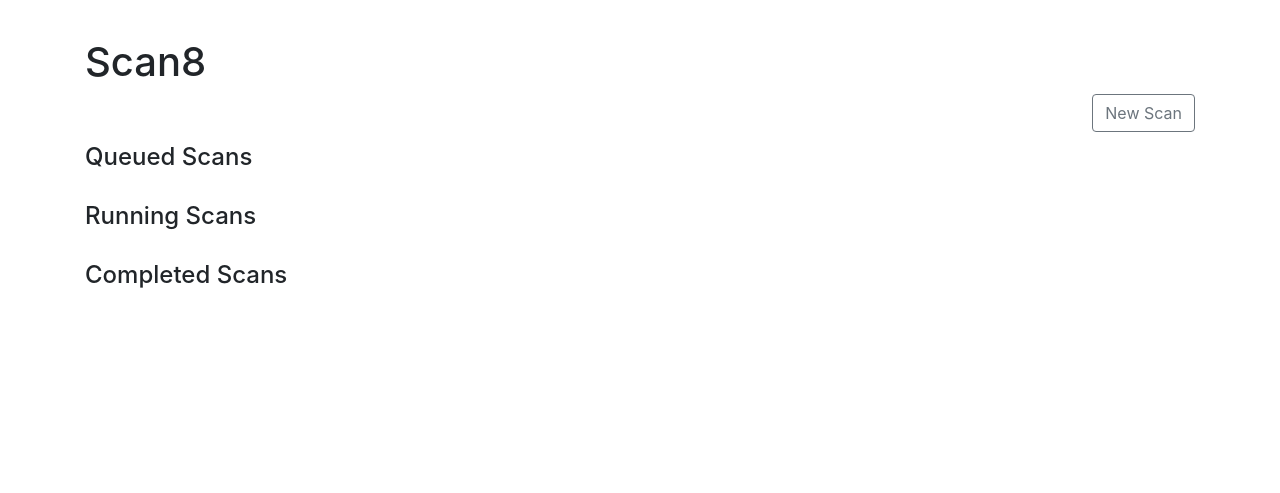
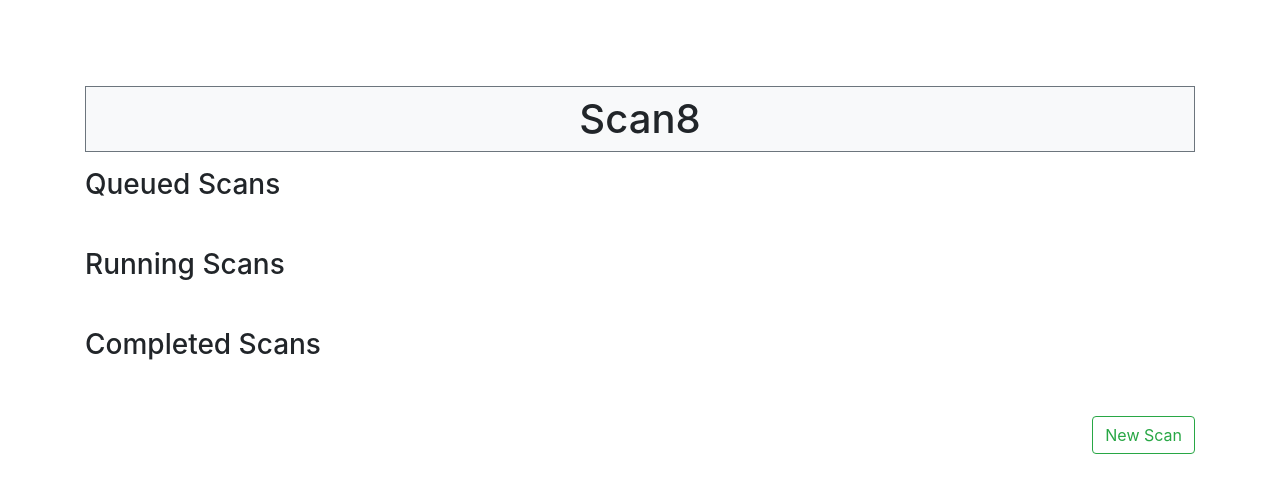
Before and after one commit to c2siorg/Scan8, a Flask app: page / in a window 1280 px wide. Shown: the top 493 px of the page. Run offline with Flask 2, Linux system fonts and the light colour scheme; data that the repository does not hold is empty; some libraries are stand-ins or nearby versions.

Commit message:
Dashboard Improvements
Signed-off-by: hs05june <harpreet.singh.cse21@itbhu.ac.in>

```diff
--- a/Dashboard/templates/index.html
+++ b/Dashboard/templates/index.html
@@ -17,15 +17,15 @@
 </head>
 
 <body>
-    <div class="container">
+    <div class="container mt-5">
 
 
-        <h1>Scan8</h1>
-        <button type="button" name="button" class="btn btn-outline-secondary" onclick="openUploader()">New Scan</button>
+        <h1 class="text-center mb-3 bg-light py-2 border border-secondary">Scan8</h1>
 
-        <h4>Queued Scans</h4>
-        <div class="list">
+        <h3 class="mt-3 mb-2">Queued Scans</h3>
+        <ol type="1" class="list">
             {% for item in prequeued %}
+            <li class="my-1">
             <div class="indexRow row">
                 <div class="col-sm">
                     <h6>Scan #{{ item["_id"] }}</h6>
@@ -41,9 +41,11 @@
                     </div>
                 </div>
             </div>
+            </li>
             {% endfor %}
 
             {% for item in queued %}
+            <li class="my-1">
             <div class="indexRow row">
                 <div class="col-sm">
                     <h6>Scan #{{ item["_id"] }}</h6>
@@ -59,12 +61,14 @@
                     </div>
                 </div>
             </div>
+            </li>
             {% endfor %}
-        </div>
+        </ol>
 
-        <h4>Running Scans</h4>
-        <div class="list">
+        <h3 class="mt-3 mb-2">Running Scans</h3>
+        <ol type="1" class="list">
             {% for item in running %}
+            <li class="my-1">
             <div class="indexRow row">
                 <div class="col-sm">
                     <h6>Scan #{{ item["_id"] }}</h6>
@@ -80,12 +84,14 @@
                     </div>
                 </div>
             </div>
+            </li>
             {% endfor %}
-        </div>
+        </ol>
 
-        <h4>Completed Scans</h4>
-        <div class="list">
+        <h3 class="mt-3 mb-2">Completed Scans</h3>
+        <ol type="1" class="list">
             {% for item in completed %}
+            <li class="my-1">
             <div class="indexRow row">
                 <div class="col-sm">
                     <h6>Scan #{{ item["_id"] }}</h6>
@@ -101,8 +107,12 @@
                     </div>
                 </div>
             </div>
+            </li>
             {% endfor %}
-        </div>
+        </ol>
+        <div class="text-center my-4">
+        <button type="button" name="button" class="btn btn-outline-success" onclick="openUploader()">New Scan</button>
+    </div>
     </div>
 
     <script>
```
